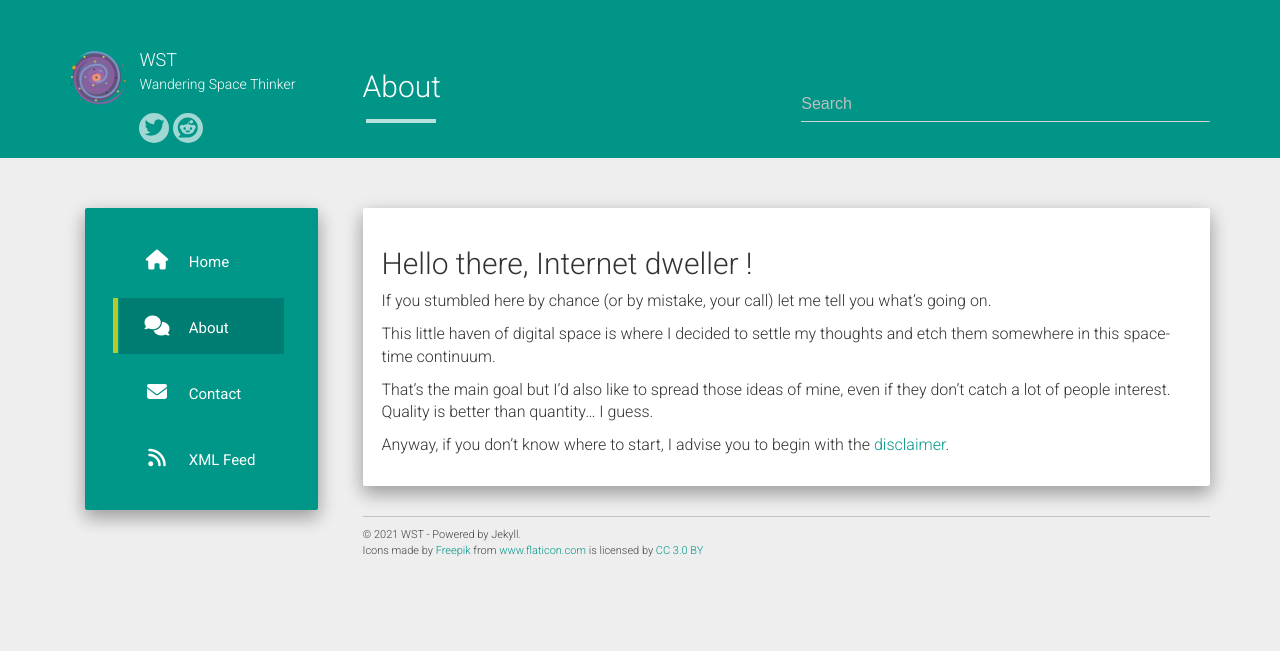
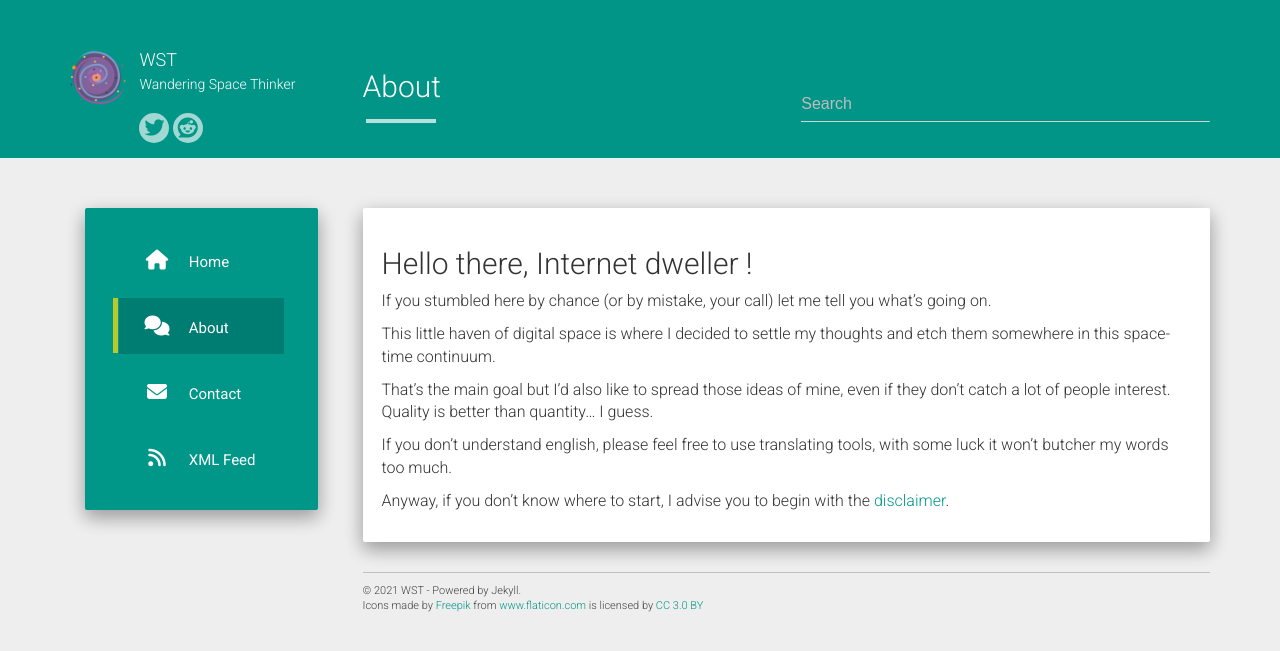
Before and after one commit to WanderingSpaceThinker/nonexistence, a Jekyll site: the page built from about.md, in a window 1280 px wide. Shown: the top 651 px of the page. Built offline with Jekyll 4.4.1, drawn with Linux system fonts in a browser that asks for light colours; nearby versions of some CDN libraries.

Commit message:
chore: update about

```diff
--- a/about.md
+++ b/about.md
@@ -12,4 +12,6 @@ This little haven of digital space is where I decided to settle my thoughts and
 
 That's the main goal but I'd also like to spread those ideas of mine, even if they don't catch a lot of people interest. Quality is better than quantity... I guess.
 
+If you don't understand english, please feel free to use translating tools, with some luck it won't butcher my words too much.
+
 Anyway, if you don't know where to start, I advise you to begin with the [disclaimer]({{site.baseurl}}/others/2021/01/21/Disclaimer.html).
```
